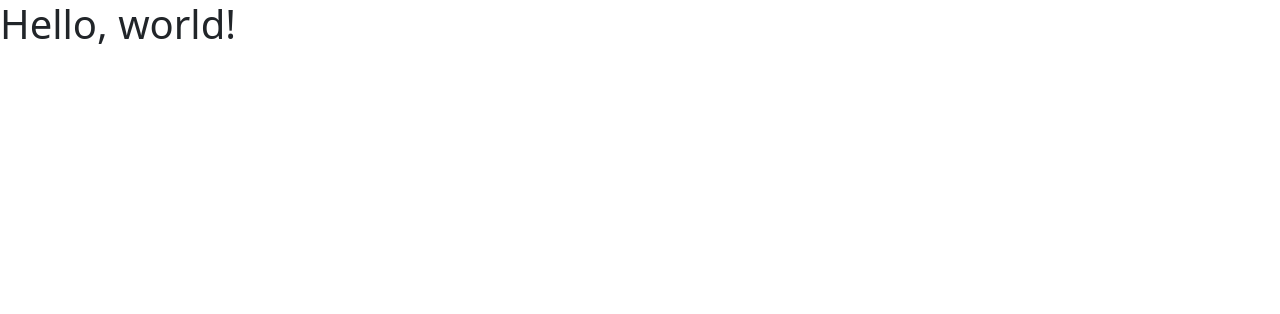
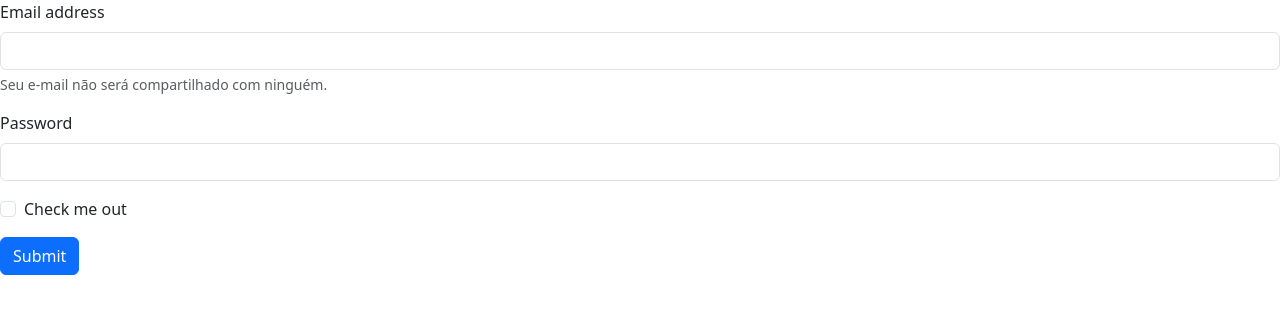
Before and after one commit to ojoaomc/aulaBootstrap1509, a plain HTML site: page index.html in a window 1280 px wide. Drawn offline with nearby package versions, Linux system fonts and the light colour scheme.

Commit message:
Adicionando formulário

```diff
--- a/index.html
+++ b/index.html
@@ -1,13 +1,34 @@
 <!doctype html>
 <html lang="en">
-  <head>
+
+<head>
     <meta charset="utf-8">
     <meta name="viewport" content="width=device-width, initial-scale=1">
-    <title>Bootstrap demo</title>
-    <link href="https://cdn.jsdelivr.net/npm/bootstrap@5.3.8/dist/css/bootstrap.min.css" rel="stylesheet" integrity="sha384-sRIl4kxILFvY47J16cr9ZwB07vP4J8+LH7qKQnuqkuIAvNWLzeN8tE5YBujZqJLB" crossorigin="anonymous">
-  </head>
-  <body>
-    <h1>Hello, world!</h1>
-    <script src="https://cdn.jsdelivr.net/npm/bootstrap@5.3.8/dist/js/bootstrap.bundle.min.js" integrity="sha384-FKyoEForCGlyvwx9Hj09JcYn3nv7wiPVlz7YYwJrWVcXK/BmnVDxM+D2scQbITxI" crossorigin="anonymous"></script>
-  </body>
+    <title>Pagina de login</title>
+    <link href="https://cdn.jsdelivr.net/npm/bootstrap@5.3.8/dist/css/bootstrap.min.css" rel="stylesheet"
+        integrity="sha384-sRIl4kxILFvY47J16cr9ZwB07vP4J8+LH7qKQnuqkuIAvNWLzeN8tE5YBujZqJLB" crossorigin="anonymous">
+</head>
+
+<body>
+    <script src="https://cdn.jsdelivr.net/npm/bootstrap@5.3.8/dist/js/bootstrap.bundle.min.js"
+        integrity="sha384-FKyoEForCGlyvwx9Hj09JcYn3nv7wiPVlz7YYwJrWVcXK/BmnVDxM+D2scQbITxI"
+        crossorigin="anonymous"></script>
+    <form>
+        <div class="mb-3">
+            <label for="exampleInputEmail1" class="form-label">Email address</label>
+            <input type="email" class="form-control" id="exampleInputEmail1" aria-describedby="emailHelp">
+            <div id="emailHelp" class="form-text">Seu e-mail não será compartilhado com ninguém.</div>
+        </div>
+        <div class="mb-3">
+            <label for="exampleInputPassword1" class="form-label">Password</label>
+            <input type="password" class="form-control" id="exampleInputPassword1">
+        </div>
+        <div class="mb-3 form-check">
+            <input type="checkbox" class="form-check-input" id="exampleCheck1">
+            <label class="form-check-label" for="exampleCheck1">Check me out</label>
+        </div>
+        <button type="submit" class="btn btn-primary">Submit</button>
+    </form>
+</body>
+
 </html>
```
